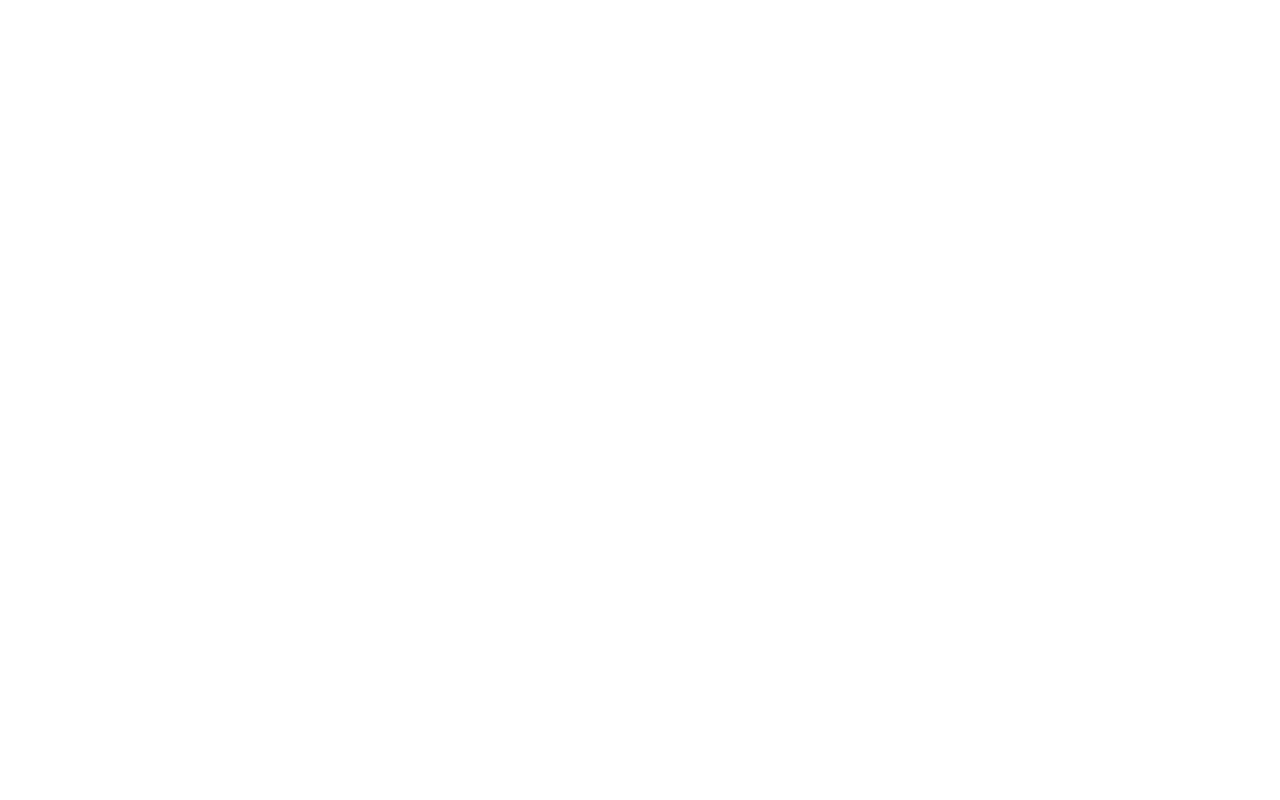
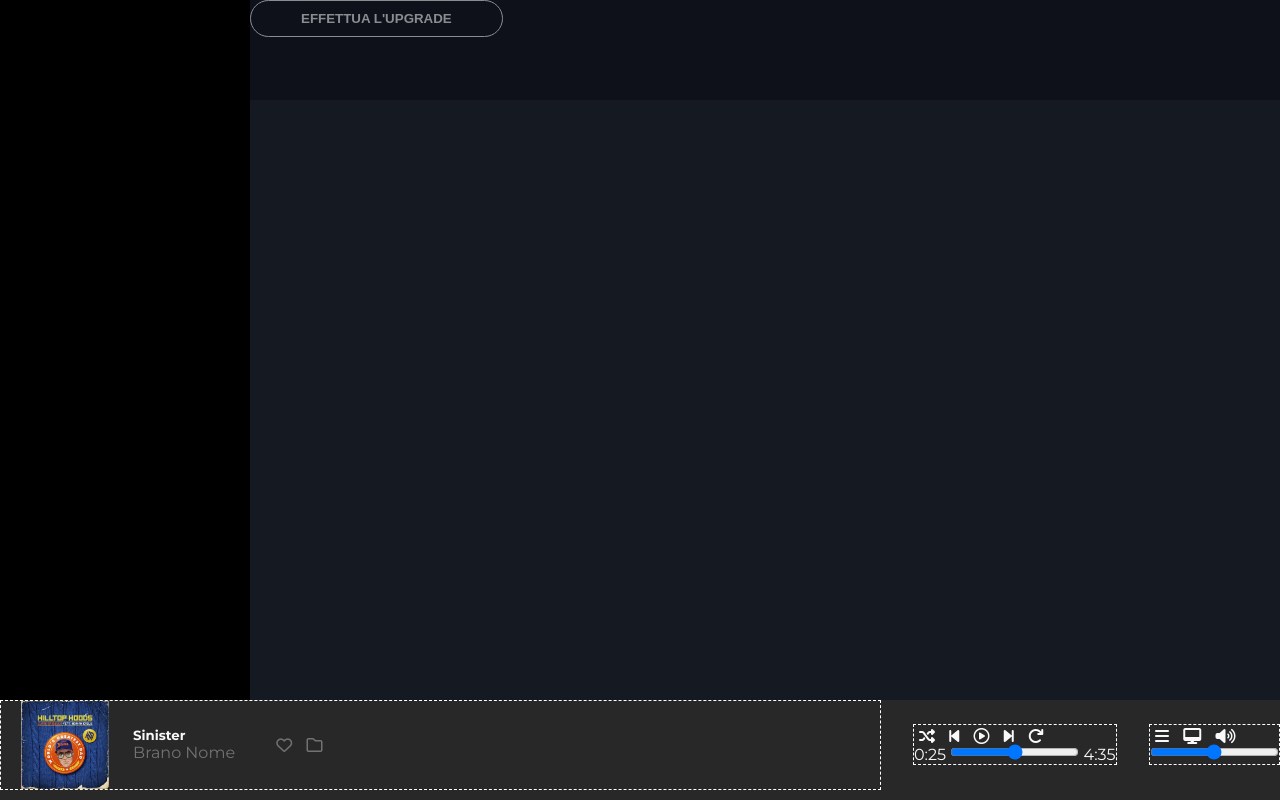
Before and after one commit to GiorgioBelardelli/html-css-spotifyweb, a plain HTML site: page index.html in a window 1280 px wide. Drawn offline with Linux system fonts and the light colour scheme.

Commit message:
push pre ticket

```diff
--- a/css/styles.css
+++ b/css/styles.css
@@ -1,9 +1,117 @@
-:root{
-    font-family: 'Montserrat', sans-serif;;
+:root {
+    font-family: 'Montserrat', sans-serif;
 }
 
-*{
+* {
     margin: 0;
     padding: 0;
     box-sizing: border-box;
 }
+
+
+
+/*Stili contentuto principale*/
+
+#wrapper{
+    height: calc(100vh - 100px);
+    background-color: blue;
+    display: flex;
+
+}
+
+#sideBar{
+    width: 250px;
+    height: 100%;
+    background-color: #000000;
+}
+
+#mainContent{
+    flex-grow: 1;
+    height: 100%;
+    background-color: #141922;
+
+}
+
+#shadowBox{
+    height: 100px;
+    background-color: #080b12;
+    opacity: .5;
+    position: fixed;
+    z-index: 99;
+    width: 100%;
+
+}
+
+#upgradeButton{
+    color: white;
+    background-color: #080b12;
+    padding: 10px 50px;
+    border: 1px solid white;
+    border-radius: 20px;
+    font-weight: bold;
+}
+
+/*stili controller*/
+#controller{
+    height: 100px;
+    background-color: #282828;
+    color: #f9f9f9;
+}
+
+#playingAlbum {
+    width: 10%;
+    margin: 0 20px;
+    vertical-align: middle;
+}
+
+#controller .col i{
+    vertical-align: middle;
+    margin: 0 5px;
+}
+
+.controllerText{
+    display: inline-block;
+    vertical-align: middle;
+    margin-right: 2rem;
+}
+
+.controllerText span, a{
+    color: #727272;
+}
+
+.controllerText a:hover{
+    color: #ffffff;
+}
+
+
+
+/*debug*/
+.row{
+    display: flex;
+    justify-content: space-between;
+    align-items: center;
+}
+.col{
+    border: 1px dashed white;
+
+}
+
+
+
+
+
+
+
+
+
+/*************************
+SLIDER STILI
+*************************/
+
+.slider-container .slider{
+    width:100%;
+    height: 10px;
+    border-radius: 5px;
+    outline: none;
+    vertical-align: middle;
+}
--- a/index.html
+++ b/index.html
@@ -2,20 +2,70 @@
 <html>
     <head>
         <title>Spotify</title>
-        <meta name=“viewport” content=“width=device-width, initial-scale=1.0”>
+        <meta name="viewport" content="width=device-width, initial-scale=1.0">
         <link rel="stylesheet" href="https://cdnjs.cloudflare.com/ajax/libs/font-awesome/6.4.2/css/all.min.css" integrity="sha512-z3gLpd7yknf1YoNbCzqRKc4qyor8gaKU1qmn+CShxbuBusANI9QpRohGBreCFkKxLhei6S9CQXFEbbKuqLg0DA==" crossorigin="anonymous" referrerpolicy="no-referrer" />
         <link rel="preconnect" href="https://fonts.googleapis.com">
         <link rel="preconnect" href="https://fonts.gstatic.com" crossorigin>
         <link href="https://fonts.googleapis.com/css2?family=Montserrat:wght@400;500;600;700&display=swap" rel="stylesheet">
+        <link rel="stylesheet" href="css/styles.css">
     </head>
     <body>
         <!-- Sezione centrale-->
         <main>
+            <div id="wrapper">
 
+                <div id="sideBar">
+
+                </div>
+
+                <div id="mainContent">
+                    <div id="shadowBox">
+                        <button id="upgradeButton"> EFFETTUA L'UPGRADE </button>
+                    </div>
+
+                </div>
+
+            </div>
         </main>
         <!--Sezione player-->
         <footer>
+            <div id="controller">
+                <div class="row">
 
+                    <div class="col">
+                        <img id="playingAlbum" src="img/player_left.jpg" alt="Album in riproduzione">
+                        <div class="controllerText">
+                            <h5>Sinister</h5>
+                            <span>Brano Nome</span>
+                        </div>
+                        <a href="#"><i class="fa-regular fa-heart"></i></a>
+                        <a href="#"><i class="fa-regular fa-folder"></i></a>
+                    </div>
+
+                    <div class="col">
+                        <i class="fa-solid fa-shuffle"></i>
+                        <i class="fa-solid fa-backward-step"></i>
+                        <i class="fa-regular fa-circle-play"></i>
+                        <i class="fa-solid fa-forward-step"></i>
+                        <i class="fa-solid fa-arrow-rotate-right"></i>
+                        <div class="sliderContainer">
+                            0:25
+                            <input class="slider" type="range" min="0" max="100" value="50">
+
+                            4:35
+                        </div>
+                    </div>
+
+                    <div class="col">
+                        <i class="fa-solid fa-bars"></i>
+                        <i class="fa-solid fa-desktop"></i>
+                        <i class="fa-solid fa-volume-high"></i>
+                        <div class="sliderContainer">
+                            <input class="slider" type="range" min="0" max="100" value="50">
+                        </div>
+                    </div>
+                </div>
+            </div>
         </footer>
 
     </body>
```
